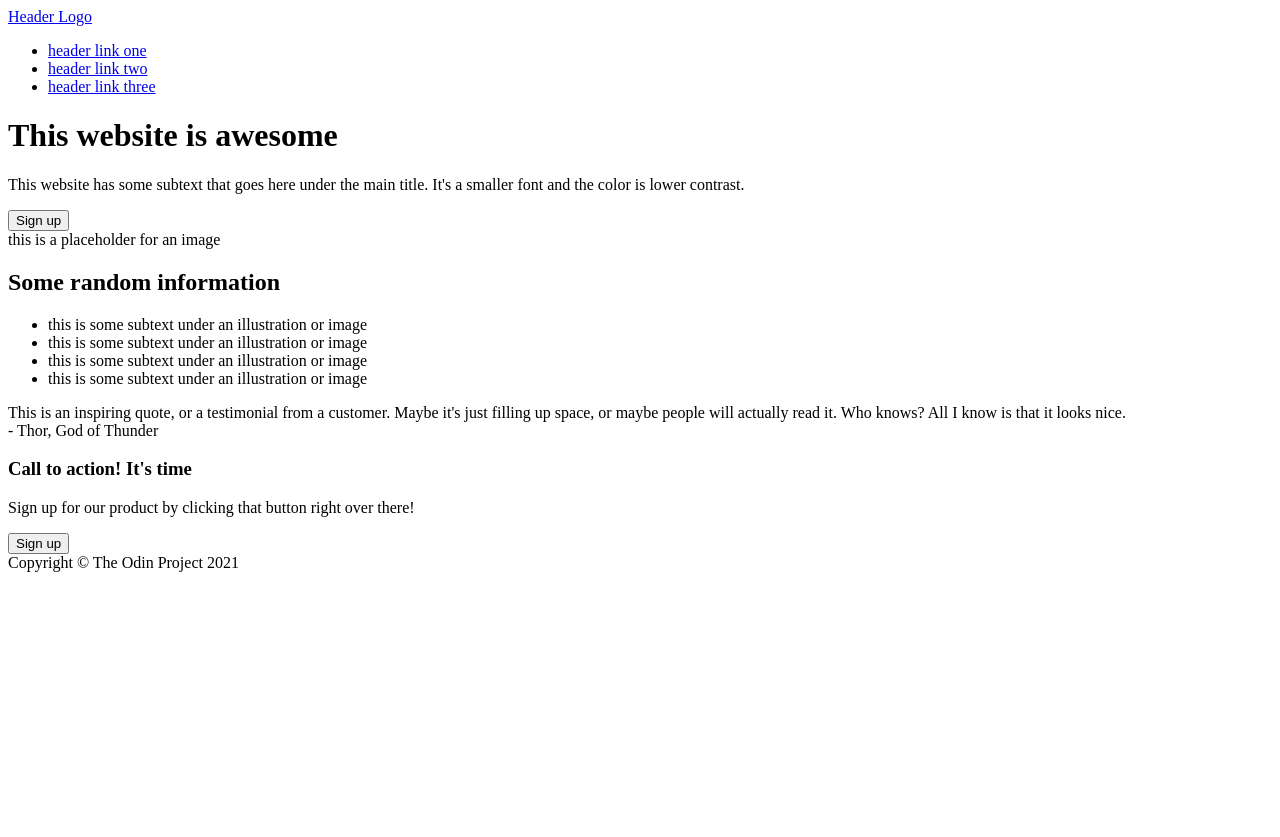
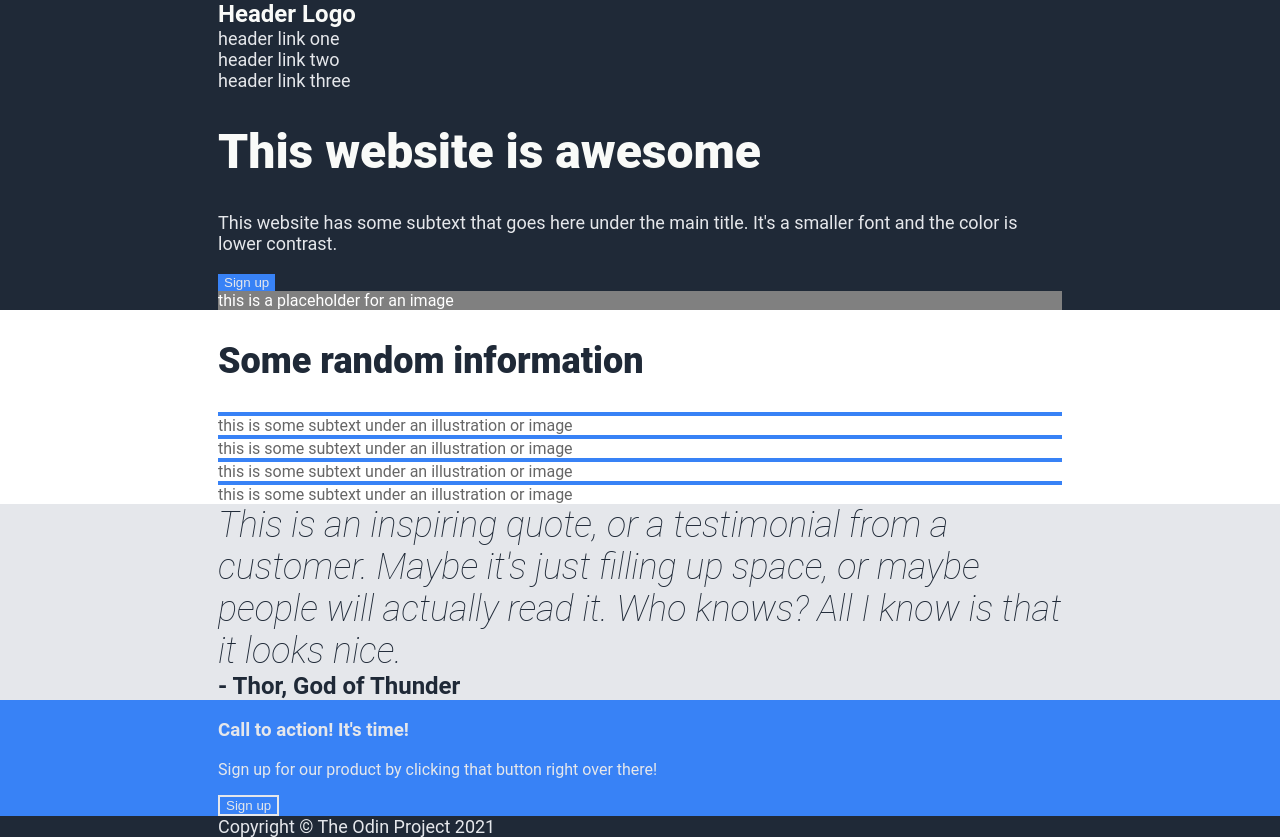
Before and after one commit to mosessswk/simple-html-project, a plain HTML site: page index.html in a window 1280 px wide. Before the commit the page ends 800 px from the top, so only its background shows below. Drawn offline with Linux system fonts and the light colour scheme.

Commit message:
Add `styles.css` with colours & font

```diff
--- a/index.html
+++ b/index.html
@@ -3,24 +3,25 @@
 <head>
     <meta charset="UTF-8">
     <meta name="viewport" content="width=device-width, initial-scale=1.0">
+    <link rel="stylesheet" href="./styles.css">
     <title>Awesome Website</title>
 </head>
 <body>
     <header>
-        <a href="./index.html">Header Logo</a>
-        <ul>
+        <a class="header-logo" href="./index.html">Header Logo</a>
+        <ul class="header-links">
             <li><a href="#">header link one</a></li>
             <li><a href="#">header link two</a></li>
             <li><a href="#">header link three</a></li>
         </ul>
     </header>
-    <div class="top-sign-up-container">
-        <div class="top-sign-up-text">
+    <div class="hero-container">
+        <div class="hero-text">
             <h1>This website is awesome</h1>
             <p>This website has some subtext that goes here under the main title. It's a smaller font and the color is lower contrast.</p>
             <button>Sign up</button>
         </div>
-        <div class="top-sign-up-image">
+        <div class="hero-image">
             this is a placeholder for an image
         </div>
     </div>
@@ -53,9 +54,9 @@
             - Thor, God of Thunder
         </div>
     </div>
-    <div class="bottom-sign-up-container">
-        <div class="bottom-sign-up-text">
-            <h3>Call to action! It's time</h3>
+    <div class="sign-up-container">
+        <div class="sign-up-text">
+            <h3>Call to action! It's time!</h3>
             <p>Sign up for our product by clicking that button right over there!</p>
         </div>
         <button>Sign up</button>
--- /dev/null
+++ b/styles.css
@@ -0,0 +1,103 @@
+body {
+    font-family: Roboto, Calibri, Arial, sans-serif;
+    display: flex;
+    flex-direction: column;
+    margin: 0;
+    padding: 0;
+}
+
+body > * {
+    padding: 0 218px;
+}
+
+a {
+    text-decoration: none;
+}
+
+.header-links,
+.info-container {
+    list-style: none;
+    margin: 0;
+    padding: 0;
+}
+
+header,
+.hero-container {
+    background-color: #1F2937;
+}
+
+.header-logo {
+    color: #F9FAF8;
+    font-size: 24px;
+    font-weight: 600;
+}
+
+.hero-text h1 {
+    font-size: 48px;
+    font-weight: 900;
+    color: #F9FAF8;
+}
+
+.header-links a,
+.hero-text p {
+    color: #E5E7EB;
+    font-size: 18px;
+}
+
+.hero-container button {
+    background-color: #3882F6;
+    color: #E5E7EB;
+    border: none;
+}
+
+.hero-image {
+    background-color: grey;
+    color: white;
+}
+
+.random-info h2 {
+    color: #1F2937;
+    font-size: 36px;
+    font-weight: 900;
+}
+
+.info-image {
+    border: 2px solid #3882F6;
+}
+
+.info-text {
+    color: #666666;
+}
+
+.quote-container {
+    background-color: #E5E7EB;
+}
+
+.quote-text {
+    color: #1F2937;
+    font-size: 36px;
+    font-weight: lighter;
+    font-style: italic;
+}
+
+.quote-author {
+    color: #1F2937;
+    font-size: 24px;
+    font-weight: bold;
+}
+
+.sign-up-container {
+    background-color: #3882F6;
+    color: #E5E7EB;
+}
+
+.sign-up-container button {
+    background-color: #3882F6;
+    color: #E5E7EB;
+    border: solid 2px #E5E7EB;
+}
+footer {
+    background-color: #1F2937;
+    color: #E5E7EB;
+    font-size: 18px;
+}
```
